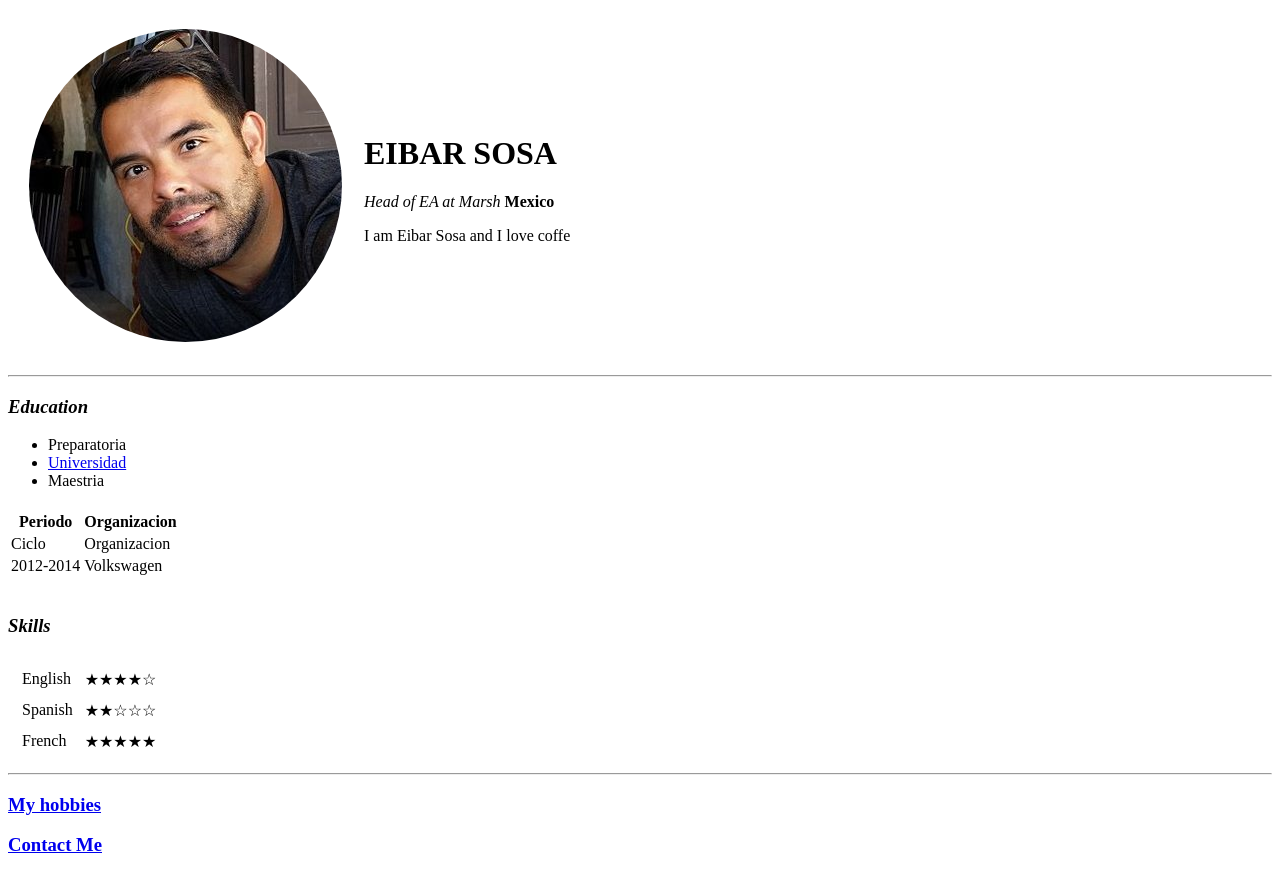
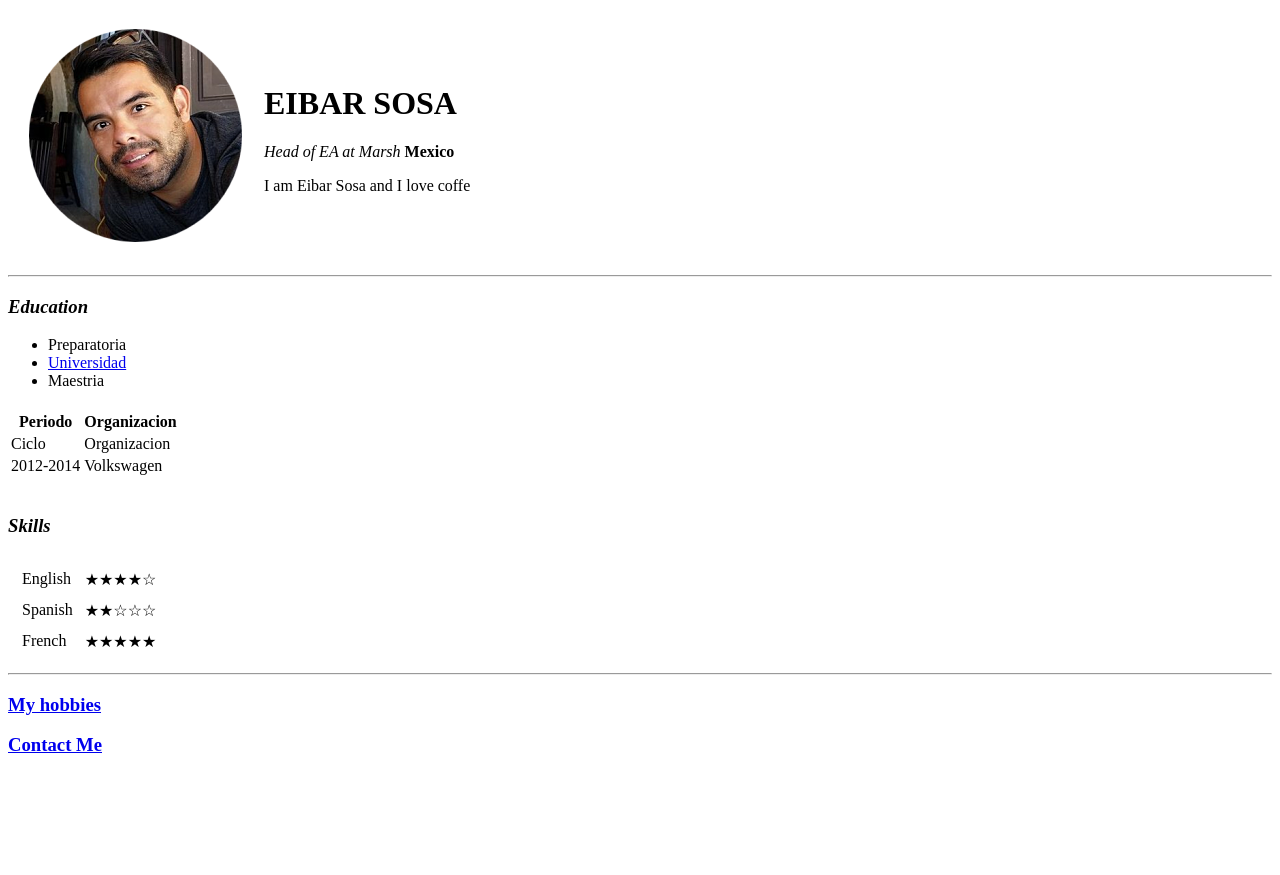
Before and after one commit to eibarsosa/CV, a plain HTML site: page index.html in a window 1280 px wide. After the commit the page ends 800 px from the top, so only its background shows below. Drawn offline with Linux system fonts and the light colour scheme.

Commit message:
Add files via upload

```diff
--- a/index.html
+++ b/index.html
@@ -9,7 +9,7 @@
 <body>
   <table cellspacing="20">
     <tr>
-      <td><img src="eibarfoto.png" alt="foto linkedin"></td>
+      <td><img src="eibarfoto_opt.png" alt="foto linkedin"></td>
       <td>
         <h1>EIBAR SOSA</h1>
         <p><em>Head of EA at Marsh</em> <strong>Mexico</strong></p>
```
Also changed, not shown: eibarfoto_opt.png (added).
